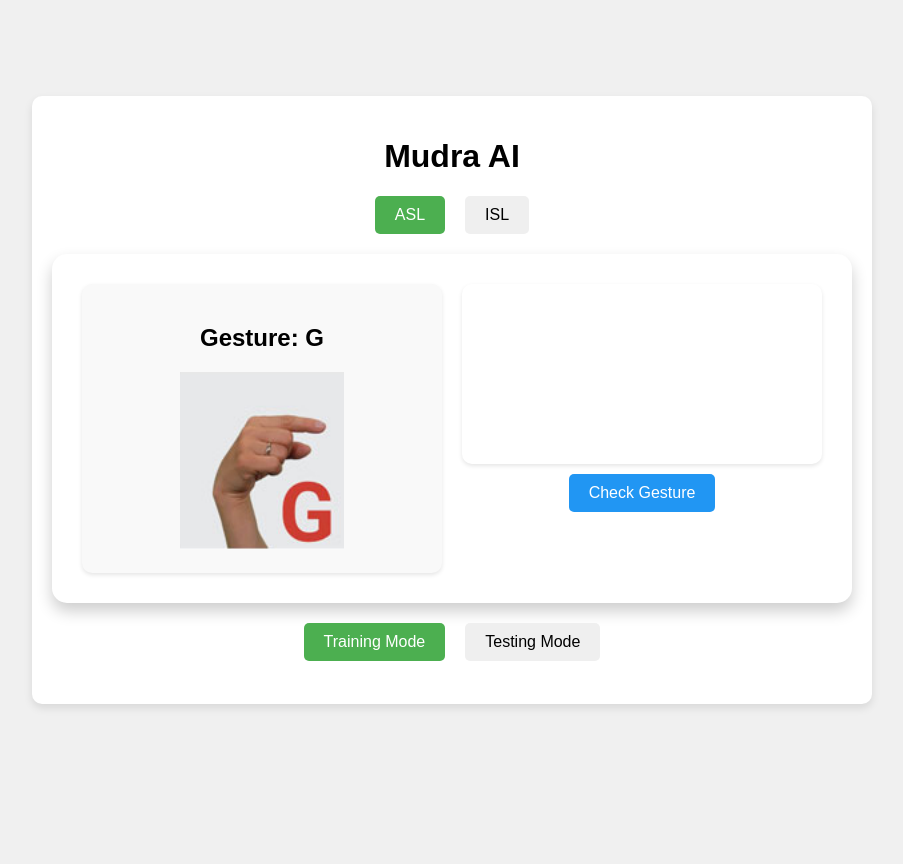
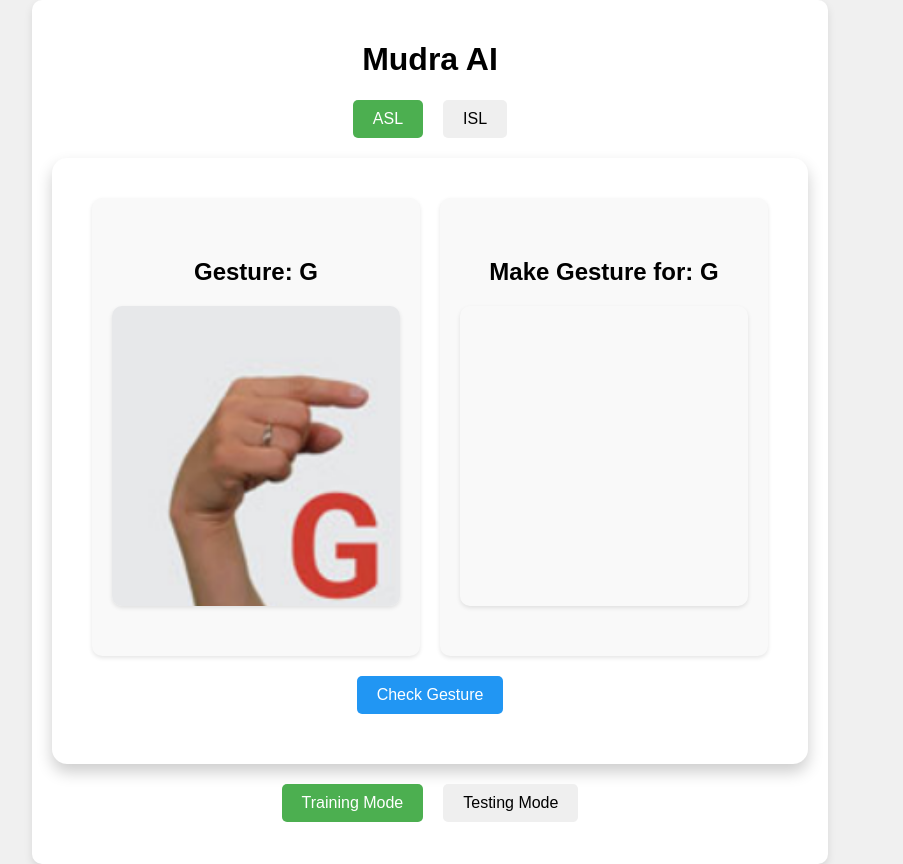
Before and after one commit to thesavarni/sign-language-detector-python, a React (Create React App) app in the folder sign-language-app/: page / in a window 1280 px wide. Shown: the whole page, without its empty margins (188-1091 px from the left). Before the commit the page ends 800 px from the top, so only its background shows below. Built offline with nearby package versions, Linux system fonts and the light colour scheme; no server answers.

Commit message:
improving css

```diff
--- a/sign-language-app/src/App.css
+++ b/sign-language-app/src/App.css
@@ -6,14 +6,16 @@ body {
   display: flex;
   justify-content: center;
   align-items: center;
-  height: 100vh;
+  min-height: 100vh;
+  overflow-x: hidden;
 }
 
 .App {
   background-color: #ffffff;
   border-radius: 10px;
   box-shadow: 0 4px 8px rgba(0, 0, 0, 0.1);
-  width: 800px;
+  width: 90%;
+  max-width: 800px;
   padding: 20px;
 }
 
@@ -57,13 +59,15 @@ button.active {
 
 .content {
   display: flex;
+  flex-wrap: wrap;
   justify-content: space-between;
+  align-items: stretch;
 }
 
-.gesture-display {
-  flex: 1;
+.gesture-display, .camera-feed {
+  flex: 1 1 45%;
   text-align: center;
-  margin-right: 20px;
+  margin: 10px;
 }
 
 .gesture-info {
@@ -71,18 +75,17 @@ button.active {
   padding: 20px;
   border-radius: 10px;
   box-shadow: 0 2px 4px rgba(0, 0, 0, 0.1);
+  height: 100%;
+  display: flex;
+  flex-direction: column;
+  justify-content: center;
 }
 
-.camera-feed {
-  flex: 1;
-  display: flex;
-  flex-direction: column;
-  align-items: center;
-}
-
-video {
+.gesture-image, .video-feed {
   width: 100%;
   max-width: 400px;
+  height: 300px;
+  object-fit: cover;
   border-radius: 10px;
   box-shadow: 0 2px 4px rgba(0, 0, 0, 0.1);
   margin-bottom: 10px;
@@ -97,6 +100,9 @@ video {
   border-radius: 5px;
   cursor: pointer;
   transition: background-color 0.3s;
+  margin: 20px auto;
+  margin-top: 50px;
+  display: block;
 }
 
 .check-gesture-button:hover {
@@ -115,3 +121,14 @@ video {
   font-size: 18px;
   font-weight: bold;
 }
+
+@media (max-width: 768px) {
+  .content {
+    flex-direction: column;
+  }
+
+  .gesture-display, .camera-feed {
+    flex: 1 1 100%;
+    margin: 10px 0;
+  }
+}
--- a/sign-language-app/src/App.js
+++ b/sign-language-app/src/App.js
@@ -111,13 +111,11 @@ const App = () => {
       <div className="content-platform">
         <div className="content">
           <div className="gesture-display">
-            {mode === 'training' ? (
             <div className="gesture-info">
               <h2>Gesture: {currentGesture}</h2>
-              {console.log("Gesture", currentGesture)}
-              {console.log("PUBLIC URL", process.env.PUBLIC_URL)}
               {currentGesture ? (
                 <img
+                  className="gesture-image"
                   src={`/asl_dataset/${currentGesture}.png`}
                   alt={`Hand sign for ${currentGesture}`}
                 />
@@ -125,20 +123,18 @@ const App = () => {
                 <p>No gesture selected.</p>
               )}
             </div>
-            ) : (
-              <div className="gesture-info">
-                <h2>Make Gesture for Alphabet: {currentGesture}</h2>
-              </div>
-            )}
           </div>
 
           <div className="camera-feed">
-            <video ref={videoRef} autoPlay></video>
-            <button className="check-gesture-button" onClick={checkGesture}>
-              Check Gesture
-            </button>
+            <div className="gesture-info">
+              <h2>Make Gesture for: {currentGesture}</h2>
+              <video ref={videoRef} autoPlay className="video-feed"></video>
+            </div>
           </div>
         </div>
+        <button className="check-gesture-button" onClick={checkGesture}>
+          Check Gesture
+        </button>
       </div>
 
       <div className="mode-toggle">
```
Also changed, not shown: 11 other files (tests, documents, lock files or other folders).
